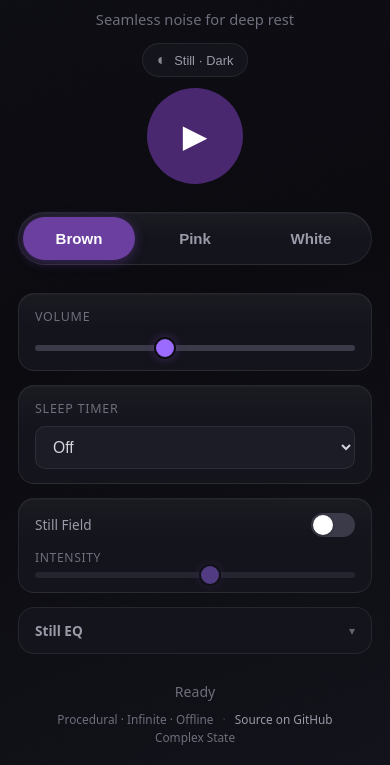
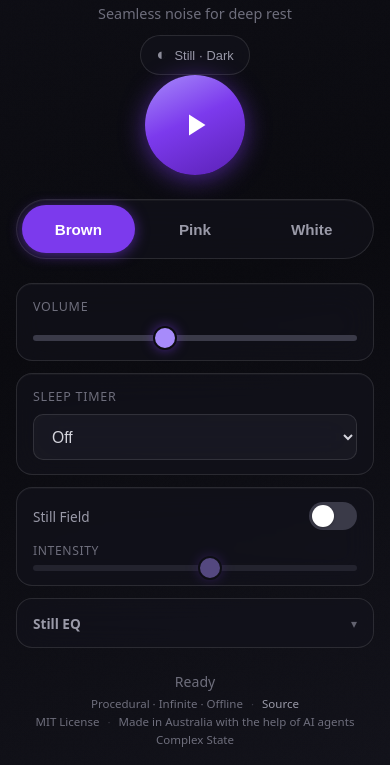
Before and after one commit to Blazenetic/complex-noise, a plain HTML site: page index.html in a window 390 px wide. Shown: the part 79-844 px from the top of the page. Drawn offline with Linux system fonts and the light colour scheme.

Commit message:
feat(ui): transparent glass panels, refined purple play button, SVG icons, a11y, phone polish, footer credit
- Make control surfaces (types, volume, timer, Still Field, EQ) translucent with backdrop-blur so Still Field visualisation shows through cleanly in both themes
- Refine play button to a richer, more vibrant purple gradient + stronger soft glow that works in dark & bone
- Replace text play/pause glyphs with clean inline SVG icons (simple paths, no external deps)
- Quick accessibility wins: aria-pressed on type buttons, improved focus-visible rings, better labels
- Phone-friendly: slightly larger touch targets, touch-action, safer safe-area handling
- Footer: MIT License + "Made in Australia with the help of AI agents"
- Preserve all existing behaviour, localStorage keys, Still Theme / Field / EQ

```diff
--- a/index.html
+++ b/index.html
@@ -16,22 +16,23 @@
     /* ============================================================
        Still Theme system — premium brushed titanium (default) + bone-white calm
        All theme tokens live here. Switch via data-still-theme on <html>
+       Glass surfaces let Still Field show through
        ============================================================ */
     :root,
     [data-still-theme="dark"] {
       --bg: #0C0C11;
       --bg-sheen: linear-gradient(160deg, #0E0E15 0%, #0A0A0F 45%, #12121A 100%);
-      --surface: #14141C;
-      --surface-elevated: #1C1C26;
+      --surface: rgba(20, 20, 28, 0.58);
+      --surface-elevated: rgba(28, 28, 38, 0.72);
       --titanium: #3A3A48;
       --text-primary: #D4D4DC;
       --text-secondary: #9A9AA8;
       --text-muted: #6E6E7C;
-      --purple: #6B3FA0;
-      --purple-deep: #4A2870;
-      --purple-bright: #9B6BFF;
-      --purple-glow: rgba(107, 63, 160, 0.48);
-      --border: rgba(255, 255, 255, 0.075);
+      --purple: #7C3AED;
+      --purple-deep: #5B21B6;
+      --purple-bright: #A78BFA;
+      --purple-glow: rgba(124, 58, 237, 0.55);
+      --border: rgba(255, 255, 255, 0.11);
       --still-accent: var(--purple);
       /* Still Field — subtle silver / brushed titanium (no purple blobs) */
       --still-field-node: rgba(190, 195, 210, 0.55);
@@ -41,28 +42,30 @@
       --radius: 16px;
       --safe-top: env(safe-area-inset-top, 0px);
       --safe-bottom: env(safe-area-inset-bottom, 0px);
+      --glass-blur: blur(16px) saturate(1.35);
       color-scheme: dark;
     }
 
     [data-still-theme="bone"] {
       --bg: #F4F0E8;
       --bg-sheen: linear-gradient(165deg, #F8F4EC 0%, #F0EBE2 100%);
-      --surface: #F9F6F0;
-      --surface-elevated: #EDE8DF;
+      --surface: rgba(249, 246, 240, 0.68);
+      --surface-elevated: rgba(237, 232, 223, 0.82);
       --titanium: #C4BCB0;
       --text-primary: #2C2C34;
       --text-secondary: #5A5A66;
       --text-muted: #8A8A96;
-      --purple: #7A6B8A;
-      --purple-deep: #5C4E6A;
-      --purple-bright: #9A8BA8;
-      --purple-glow: rgba(122, 107, 138, 0.28);
-      --border: rgba(0, 0, 0, 0.07);
-      --still-accent: #8A7B6A;
+      --purple: #7C3AED;
+      --purple-deep: #5B21B6;
+      --purple-bright: #8B5CF6;
+      --purple-glow: rgba(124, 58, 237, 0.32);
+      --border: rgba(0, 0, 0, 0.09);
+      --still-accent: #7C3AED;
       /* Still Field — muted warm grey for bone theme */
       --still-field-node: rgba(95, 90, 85, 0.42);
       --still-field-edge: rgba(100, 95, 90, 0.18);
       --still-texture-opacity: 0.065;
+      --glass-blur: blur(14px) saturate(1.2);
       color-scheme: light;
     }
 
@@ -81,6 +84,7 @@
       font-family: system-ui, -apple-system, BlinkMacSystemFont, "Segoe UI", Roboto, sans-serif;
       overflow: hidden;
       user-select: none;
+      touch-action: manipulation;
     }
 
     body {
@@ -88,7 +92,7 @@
       flex-direction: column;
       align-items: center;
       justify-content: space-between;
-      padding: calc(20px + var(--safe-top)) 18px calc(18px + var(--safe-bottom));
+      padding: calc(18px + var(--safe-top)) 16px calc(16px + var(--safe-bottom));
       min-height: 100dvh;
       position: relative;
       z-index: 1;
@@ -131,7 +135,7 @@
     }
 
     .logo {
-      font-size: 1.7rem;
+      font-size: 1.65rem;
       font-weight: 650;
       letter-spacing: -0.02em;
       color: var(--text-primary);
@@ -145,8 +149,8 @@
     }
 
     .tagline {
-      margin-top: 10px;
-      font-size: 0.92rem;
+      margin-top: 8px;
+      font-size: 0.9rem;
       color: var(--text-muted);
     }
 
@@ -154,22 +158,25 @@
     .still-theme-row {
       display: flex;
       justify-content: center;
-      margin-top: 14px;
+      margin-top: 12px;
     }
 
     .still-theme-toggle {
       display: inline-flex;
       align-items: center;
       gap: 8px;
-      padding: 8px 14px;
+      padding: 9px 15px;
       border-radius: 999px;
       border: 1px solid var(--border);
       background: var(--surface);
+      backdrop-filter: var(--glass-blur);
+      -webkit-backdrop-filter: var(--glass-blur);
       color: var(--text-secondary);
       font-size: 0.8rem;
       font-weight: 500;
       cursor: pointer;
-      transition: background 0.2s, color 0.2s, border-color 0.2s;
+      transition: background 0.2s, color 0.2s, border-color 0.2s, box-shadow 0.2s;
+      min-height: 40px;
     }
 
     .still-theme-toggle:hover,
@@ -178,12 +185,13 @@
       color: var(--text-primary);
       border-color: var(--purple);
       outline: none;
+      box-shadow: 0 0 0 3px var(--purple-glow);
     }
 
     .still-theme-icon {
-      font-size: 1rem;
+      font-size: 1.05rem;
       line-height: 1;
-      opacity: 0.85;
+      opacity: 0.9;
     }
 
     main {
@@ -194,32 +202,39 @@
       justify-content: center;
       width: 100%;
       max-width: 420px;
-      gap: 28px;
+      gap: 24px;
       position: relative;
       z-index: 2;
     }
 
-    /* Play button — focal point, gently influenced by Still Field energy */
+    /* Play button — focal point, richer purple, glass-friendly */
     .play-wrap {
       position: relative;
     }
 
     #playBtn {
-      width: 96px;
-      height: 96px;
+      width: 100px;
+      height: 100px;
       border-radius: 50%;
       border: none;
-      background: var(--purple-deep);
+      background: linear-gradient(155deg, var(--purple-bright) 0%, var(--purple) 45%, var(--purple-deep) 100%);
       color: white;
-      font-size: 2rem;
       cursor: pointer;
       display: flex;
       align-items: center;
       justify-content: center;
-      transition: background 0.25s, transform 0.35s ease, box-shadow 0.4s ease;
-      box-shadow: 0 0 0 0 var(--purple-glow);
+      transition: transform 0.35s ease, box-shadow 0.4s ease, filter 0.25s;
+      box-shadow: 0 4px 24px var(--purple-glow), 0 0 0 0 var(--purple-glow);
       /* Still Field gentle influence via CSS custom property */
       transform: scale(calc(1 + var(--still-energy, 0) * 0.028));
+      -webkit-tap-highlight-color: transparent;
+    }
+
+    #playBtn:hover,
+    #playBtn:focus-visible {
+      outline: none;
+      box-shadow: 0 6px 32px var(--purple-glow), 0 0 0 4px var(--purple-glow);
+      filter: brightness(1.05);
     }
 
     #playBtn:active {
@@ -227,9 +242,13 @@
     }
 
     #playBtn.playing {
-      background: var(--purple);
-      box-shadow: 0 0 calc(28px + var(--still-energy, 0) * 18px) calc(6px + var(--still-energy, 0) * 6px) var(--purple-glow);
+      box-shadow: 0 0 calc(32px + var(--still-energy, 0) * 20px) calc(8px + var(--still-energy, 0) * 6px) var(--purple-glow);
       animation: still-pulse 4s ease-in-out infinite;
+    }
+
+    #playBtn svg {
+      display: block;
+      pointer-events: none;
     }
 
     @keyframes still-pulse {
@@ -241,32 +260,39 @@
     .types {
       display: flex;
       background: var(--surface);
-      background-image: linear-gradient(180deg, rgba(255,255,255,0.03) 0%, transparent 50%);
+      backdrop-filter: var(--glass-blur);
+      -webkit-backdrop-filter: var(--glass-blur);
       border-radius: 999px;
-      padding: 4px;
+      padding: 5px;
       gap: 4px;
       width: 100%;
       border: 1px solid var(--border);
-      box-shadow: inset 0 1px 0 rgba(255,255,255,0.03);
+      box-shadow: inset 0 1px 0 rgba(255,255,255,0.04);
     }
 
     .type-btn {
       flex: 1;
-      padding: 13px 8px;
+      padding: 14px 8px;
       border: none;
       border-radius: 999px;
       background: transparent;
       color: var(--text-secondary);
-      font-size: 0.94rem;
+      font-size: 0.95rem;
       font-weight: 550;
       cursor: pointer;
       transition: all 0.2s;
+      min-height: 48px;
+    }
+
+    .type-btn:focus-visible {
+      outline: none;
+      box-shadow: 0 0 0 3px var(--purple-glow);
     }
 
     .type-btn.active {
       background: var(--purple);
       color: white;
-      box-shadow: 0 2px 12px var(--purple-glow);
+      box-shadow: 0 2px 14px var(--purple-glow);
     }
 
     /* Controls */
@@ -274,12 +300,13 @@
       width: 100%;
       display: flex;
       flex-direction: column;
-      gap: 14px;
+      gap: 12px;
     }
 
     .control-group {
       background: var(--surface);
-      background-image: linear-gradient(180deg, rgba(255,255,255,0.025) 0%, transparent 45%);
+      backdrop-filter: var(--glass-blur);
+      -webkit-backdrop-filter: var(--glass-blur);
       border-radius: var(--radius);
       padding: 14px 16px;
       border: 1px solid var(--border);
@@ -295,7 +322,7 @@
       letter-spacing: 0.06em;
     }
 
-    /* Range inputs */
+    /* Range inputs — larger touch thumbs for phone */
     input[type="range"] {
       -webkit-appearance: none;
       appearance: none;
@@ -309,18 +336,18 @@
     input[type="range"]::-webkit-slider-thumb {
       -webkit-appearance: none;
       appearance: none;
-      width: 22px;
-      height: 22px;
+      width: 24px;
+      height: 24px;
       border-radius: 50%;
       background: var(--purple-bright);
       cursor: pointer;
-      box-shadow: 0 0 10px var(--purple-glow);
+      box-shadow: 0 0 12px var(--purple-glow);
       border: 2px solid var(--bg);
     }
 
     input[type="range"]::-moz-range-thumb {
-      width: 22px;
-      height: 22px;
+      width: 24px;
+      height: 24px;
       border-radius: 50%;
       background: var(--purple-bright);
       cursor: pointer;
@@ -332,27 +359,41 @@
       pointer-events: none;
     }
 
+    input[type="range"]:focus-visible {
+      outline: none;
+    }
+
+    input[type="range"]:focus-visible::-webkit-slider-thumb {
+      box-shadow: 0 0 0 4px var(--purple-glow);
+    }
+
     /* Timer select */
     select {
       width: 100%;
-      padding: 11px 13px;
+      padding: 12px 14px;
       border-radius: 10px;
       border: 1px solid var(--border);
       background: var(--surface-elevated);
+      backdrop-filter: var(--glass-blur);
+      -webkit-backdrop-filter: var(--glass-blur);
       color: var(--text-primary);
       font-size: 0.98rem;
       outline: none;
       cursor: pointer;
+      min-height: 46px;
     }
 
-    select:focus {
+    select:focus,
+    select:focus-visible {
       border-color: var(--purple);
+      box-shadow: 0 0 0 3px var(--purple-glow);
     }
 
     /* Still Field controls — always visible for easy access */
     .still-field-controls {
       background: var(--surface);
-      background-image: linear-gradient(180deg, rgba(255,255,255,0.025) 0%, transparent 45%);
+      backdrop-filter: var(--glass-blur);
+      -webkit-backdrop-filter: var(--glass-blur);
       border-radius: var(--radius);
       padding: 14px 16px;
       border: 1px solid var(--border);
@@ -394,11 +435,13 @@
       border: 1px solid var(--border);
       border-radius: var(--radius);
       background: var(--surface);
+      backdrop-filter: var(--glass-blur);
+      -webkit-backdrop-filter: var(--glass-blur);
       overflow: hidden;
     }
 
     .still-panel summary {
-      padding: 13px 16px;
+      padding: 14px 16px;
       font-size: 0.85rem;
       font-weight: 550;
       color: var(--text-secondary);
@@ -408,6 +451,7 @@
       align-items: center;
       justify-content: space-between;
       user-select: none;
+      min-height: 48px;
     }
 
     .still-panel summary::-webkit-details-marker {
@@ -423,6 +467,11 @@
 
     .still-panel[open] summary::after {
       transform: rotate(180deg);
+    }
+
+    .still-panel summary:focus-visible {
+      outline: none;
+      box-shadow: inset 0 0 0 2px var(--purple);
     }
 
     .still-panel-body {
@@ -448,8 +497,8 @@
 
     .still-switch {
       position: relative;
-      width: 44px;
-      height: 24px;
+      width: 48px;
+      height: 28px;
       border-radius: 999px;
       background: var(--titanium);
       border: none;
@@ -462,13 +511,18 @@
       background: var(--purple);
     }
 
+    .still-switch:focus-visible {
+      outline: none;
+      box-shadow: 0 0 0 3px var(--purple-glow);
+    }
+
     .still-switch::after {
       content: "";
       position: absolute;
-      top: 2px;
-      left: 2px;
-      width: 20px;
-      height: 20px;
+      top: 3px;
+      left: 3px;
+      width: 22px;
+      height: 22px;
       border-radius: 50%;
       background: white;
       transition: transform 0.2s;
@@ -489,12 +543,13 @@
 
     footer {
       text-align: center;
-      font-size: 0.74rem;
+      font-size: 0.72rem;
       color: var(--text-muted);
       width: 100%;
       max-width: 420px;
       z-index: 2;
-      line-height: 1.5;
+      line-height: 1.55;
+      padding-top: 4px;
     }
 
     footer a {
@@ -513,7 +568,14 @@
 
     footer .sep {
       opacity: 0.45;
-      margin: 0 6px;
+      margin: 0 5px;
+    }
+
+    /* Small phone safety */
+    @media (max-height: 700px) {
+      main { gap: 16px; }
+      #playBtn { width: 88px; height: 88px; }
+      .tagline { display: none; }
     }
   </style>
 </head>
@@ -529,8 +591,8 @@
     <div class="byline">by Complex State</div>
     <div class="tagline">Seamless noise for deep rest</div>
     <div class="still-theme-row">
-      <button id="stillThemeToggle" class="still-theme-toggle" type="button" aria-label="Toggle Still Theme">
-        <span class="still-theme-icon" id="stillThemeIcon">◐</span>
+      <button id="stillThemeToggle" class="still-theme-toggle" type="button" aria-label="Toggle Still Theme between Dark and Bone">
+        <span class="still-theme-icon" id="stillThemeIcon" aria-hidden="true">◐</span>
         <span class="still-theme-label" id="stillThemeLabel">Still · Dark</span>
       </button>
     </div>
@@ -538,24 +600,26 @@
 
   <main>
     <div class="play-wrap">
-      <button id="playBtn" aria-label="Play noise">▶</button>
+      <button id="playBtn" aria-label="Play noise" type="button">
+        <svg width="36" height="36" viewBox="0 0 24 24" fill="currentColor" aria-hidden="true"><path d="M8 5v14l11-7z"/></svg>
+      </button>
     </div>
 
     <div class="types" role="group" aria-label="Noise type">
-      <button class="type-btn active" data-type="brown">Brown</button>
-      <button class="type-btn" data-type="pink">Pink</button>
-      <button class="type-btn" data-type="white">White</button>
+      <button class="type-btn active" data-type="brown" aria-pressed="true" type="button">Brown</button>
+      <button class="type-btn" data-type="pink" aria-pressed="false" type="button">Pink</button>
+      <button class="type-btn" data-type="white" aria-pressed="false" type="button">White</button>
     </div>
 
     <div class="controls">
       <div class="control-group">
         <label for="volume">Volume</label>
-        <input type="range" id="volume" min="0" max="1" step="0.01" value="0.4" />
+        <input type="range" id="volume" min="0" max="1" step="0.01" value="0.4" aria-valuemin="0" aria-valuemax="1" />
       </div>
 
       <div class="control-group">
         <label for="timer">Sleep timer</label>
-        <select id="timer">
+        <select id="timer" aria-label="Sleep timer duration">
           <option value="0">Off</option>
           <option value="1">1 hour</option>
           <option value="2">2 hours</option>
@@ -568,8 +632,8 @@
       <!-- Still Field — always visible for easy on/off -->
       <div class="still-field-controls">
         <div class="still-toggle-row">
-          <span>Still Field</span>
-          <button type="button" class="still-switch" id="stillFieldToggle" role="switch" aria-checked="false" aria-label="Enable Still Field"></button>
+          <span id="stillFieldLabel">Still Field</span>
+          <button type="button" class="still-switch" id="stillFieldToggle" role="switch" aria-checked="false" aria-labelledby="stillFieldLabel"></button>
         </div>
         <div class="still-field-row">
           <label for="stillFieldIntensity">Intensity</label>
@@ -597,13 +661,17 @@
       </details>
     </div>
 
-    <div class="status" id="status">Ready</div>
+    <div class="status" id="status" role="status" aria-live="polite">Ready</div>
   </main>
 
   <footer>
     <span>Procedural · Infinite · Offline</span>
     <span class="sep">·</span>
-    <a href="https://github.com/Blazenetic/complex-noise" target="_blank" rel="noopener noreferrer">Source on GitHub</a>
+    <a href="https://github.com/Blazenetic/complex-noise" target="_blank" rel="noopener noreferrer">Source</a>
+    <br />
+    <span>MIT License</span>
+    <span class="sep">·</span>
+    <span>Made in Australia with the help of AI agents</span>
     <br />
     Complex State
   </footer>
@@ -614,10 +682,15 @@
     // Procedural seamless noise generator (Web Audio API)
     // Still Theme · Still Field (nodes + edges) · Still EQ
     // Optimized for long sleep sessions on mobile browsers
+    // Glass UI so visualisation shows through · refined purple play
     // ============================================================
 
     const BUFFER_DURATION = 12; // seconds — long enough for inaudible loop seams
     const FADE_TIME = 0.9;
+
+    // Clean SVG icons (simple paths — free to use, no external assets)
+    const PLAY_ICON = '<svg width="36" height="36" viewBox="0 0 24 24" fill="currentColor" aria-hidden="true"><path d="M8 5v14l11-7z"/></svg>';
+    const PAUSE_ICON = '<svg width="36" height="36" viewBox="0 0 24 24" fill="currentColor" aria-hidden="true"><path d="M6 19h4V5H6v14zm8-14v14h4V5h-4z"/></svg>';
 
     // --- Still Theme ---
     let stillTheme = localStorage.getItem('complexNoise_stillTheme') || 'dark';
@@ -672,7 +745,9 @@
     // Restore UI
     volumeSlider.value = currentVolume;
     typeButtons.forEach(btn => {
-      btn.classList.toggle('active', btn.dataset.type === currentType);
+      const active = btn.dataset.type === currentType;
+      btn.classList.toggle('active', active);
+      btn.setAttribute('aria-pressed', active ? 'true' : 'false');
     });
     const savedTimer = localStorage.getItem('complexNoise_timer');
     if (savedTimer) timerSelect.value = savedTimer;
@@ -827,7 +902,7 @@
 
       isPlaying = true;
       playBtn.classList.add('playing');
-      playBtn.innerHTML = '⏸';
+      playBtn.innerHTML = PAUSE_ICON;
       playBtn.setAttribute('aria-label', 'Pause noise');
       statusEl.textContent = currentType.charAt(0).toUpperCase() + currentType.slice(1) + ' noise playing';
 
@@ -862,7 +937,7 @@
 
       isPlaying = false;
       playBtn.classList.remove('playing');
-      playBtn.innerHTML = '▶';
+      playBtn.innerHTML = PLAY_ICON;
       playBtn.setAttribute('aria-label', 'Play noise');
       statusEl.textContent = 'Paused';
       clearTimer();
@@ -876,7 +951,9 @@
       localStorage.setItem('complexNoise_type', type);
 
       typeButtons.forEach(btn => {
-        btn.classList.toggle('active', btn.dataset.type === type);
+        const active = btn.dataset.type === type;
+        btn.classList.toggle('active', active);
+        btn.setAttribute('aria-pressed', active ? 'true' : 'false');
       });
 
       if (isPlaying) {
```
